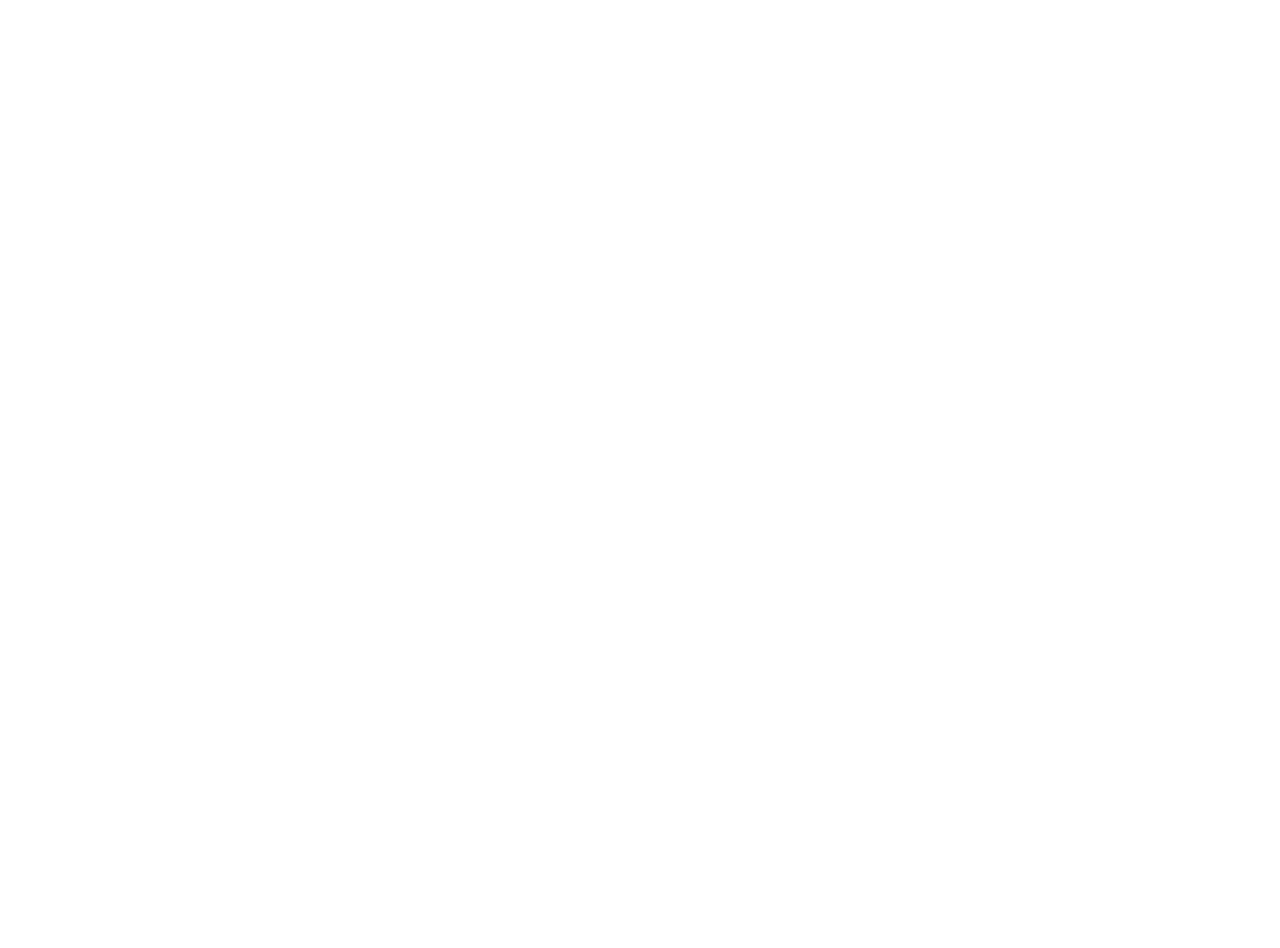
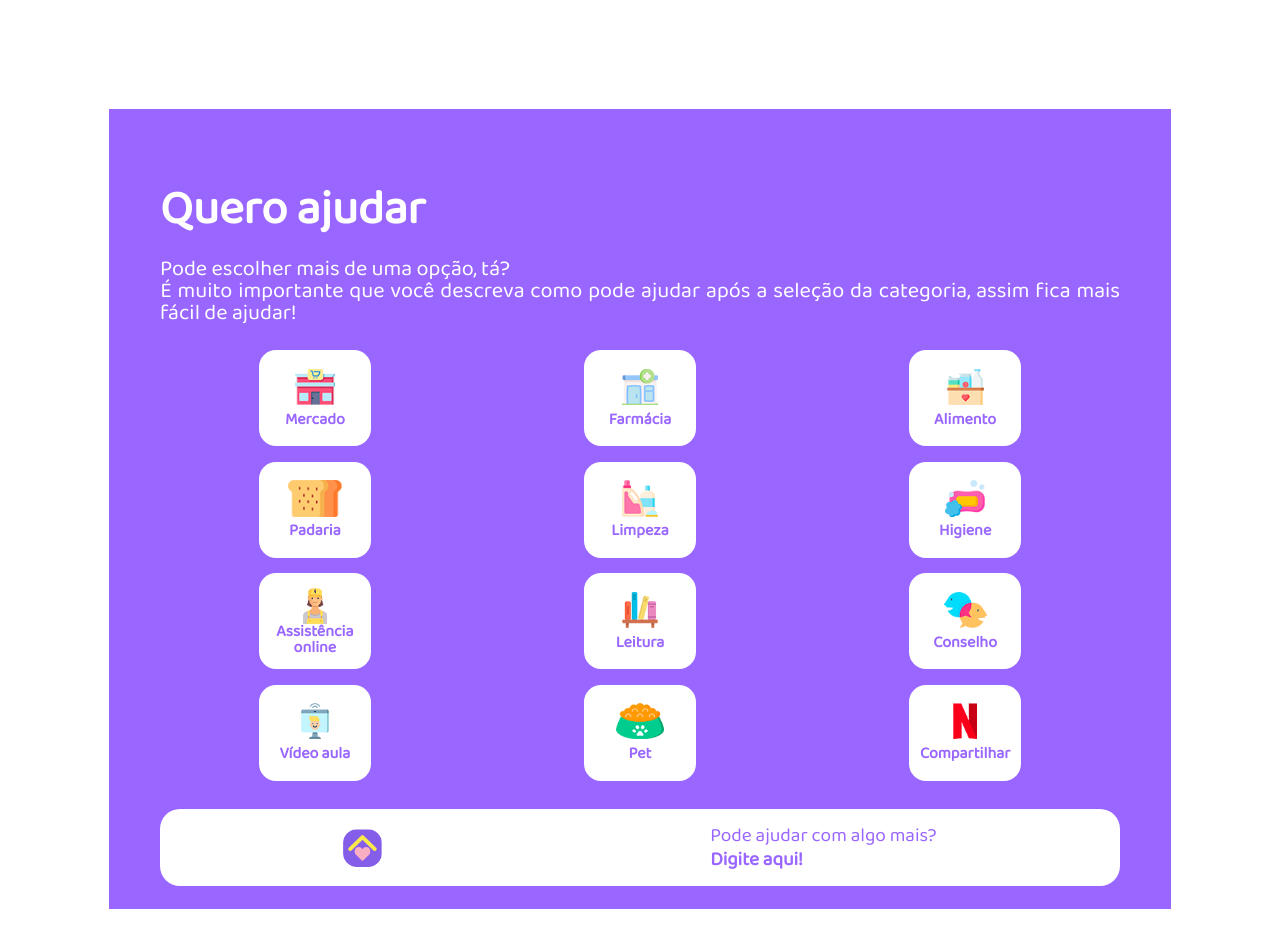
Before and after one commit to kmvbatista/fica-em-casa-front, a React (Create React App) app: page /can-help-options in a window 1280 px wide. Shown: the top 948 px of the page. Built offline with nearby package versions, Linux system fonts and the light colour scheme.

Commit message:
can help options page

```diff
--- /dev/null
+++ b/src/pages/CanHelpOptions/index.js
@@ -0,0 +1,38 @@
+import React from 'react';
+import {
+  ColumnContainer,
+  Grid,
+  OptionCard,
+  GetModalButton,
+} from '../../globalComponents';
+import { SubTitle, Title } from './styles';
+import cardData from '../../assets/productCategory.json';
+
+export default function NeedHelpOptions() {
+  return (
+    <ColumnContainer style={{ backgroundColor: 'var(--color-purple)' }}>
+      <Title>Quero ajudar</Title>
+      <SubTitle>
+        Pode escolher mais de uma opção, tá?
+        <br />É muito importante que você descreva como pode ajudar após a
+        seleção da categoria, assim fica mais fácil de ajudar!
+      </SubTitle>
+      <Grid>
+        {cardData.map((el) => (
+          <OptionCard key={el.name} style={{ color: 'var(--color-purple)' }}>
+            <img src={el.imageUrl} alt={el.name} style={{ maxHeight: '55%' }} />
+            {el.name}
+          </OptionCard>
+        ))}
+      </Grid>
+      <GetModalButton style={{ color: 'var(--color-purple)' }}>
+        <img src='./logo.png' alt='logo' style={{ height: '100%' }} />
+        <div>
+          Pode ajudar com algo mais?
+          <br />
+          <p style={{ marginTop: '5px', fontWeight: 'bold' }}>Digite aqui!</p>
+        </div>
+      </GetModalButton>
+    </ColumnContainer>
+  );
+}
--- /dev/null
+++ b/src/pages/CanHelpOptions/styles.js
@@ -0,0 +1,15 @@
+import styled from 'styled-components';
+
+export const Title = styled.p`
+  font-size: 3.7em;
+  font-weight: bold;
+  color: white;
+`;
+
+export const SubTitle = styled.p`
+  font-size: 1.7em;
+  font-weight: 500;
+  color: white;
+  margin: 1.2em 0;
+  text-align: justify;
+`;
--- a/src/routes/routes.js
+++ b/src/routes/routes.js
@@ -4,6 +4,7 @@
 const ChoseGroup = lazy(() => import('../pages/ChooseGroup/index'));
 const NeedHelpForm = lazy(() => import('../pages/NeedHelpForm/index'));
 const NeedHelpOptions = lazy(() => import('../pages/NeedHelpOptions/index'));
+const CanHelpOptions = lazy(() => import('../pages/CanHelpOptions/index'));
 
 export default function Routes() {
   return (
@@ -21,6 +22,9 @@
         <Route exact path='/need-help-options'>
           <NeedHelpOptions></NeedHelpOptions>
         </Route>
+        <Route exact path='/can-help-options'>
+          <CanHelpOptions></CanHelpOptions>
+        </Route>
       </Suspense>
     </Switch>
   );
```
